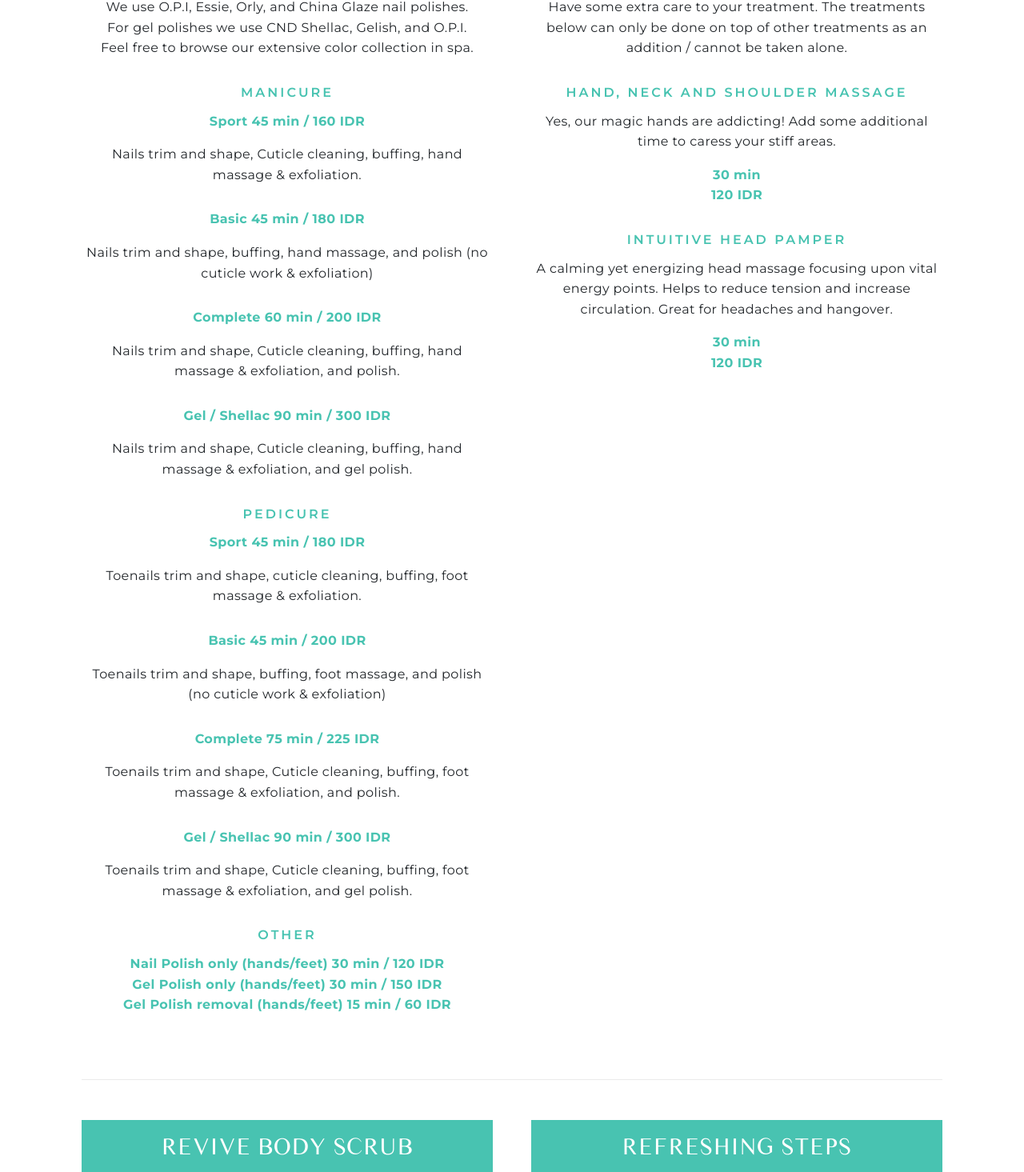
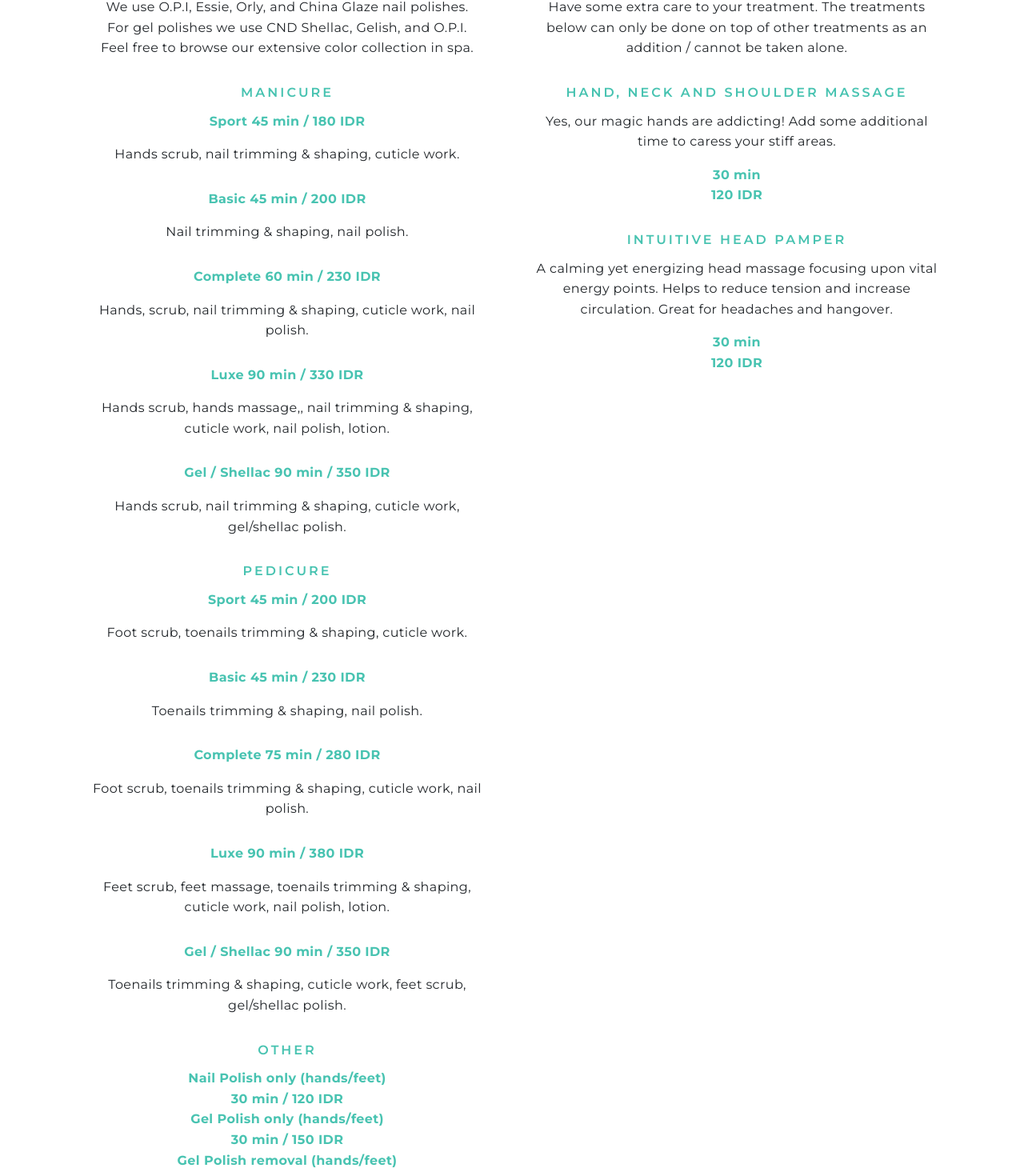
Before and after one commit to aldipee/redayspa, a Next.js app: page /treatment-menu in a window 1280 px wide. Shown: the part 4305-5770 px from the top of the page at 80% size. Built offline with nearby package versions, Linux system fonts and the light colour scheme.

Commit message:
nail desc

```diff
--- a/pages/treatment-menu.js
+++ b/pages/treatment-menu.js
@@ -351,34 +351,42 @@ export default function Home() {
                         <div className='sm-heading'>MANICURE</div>
                         <div className='mb30'>
                           <p className='font-bold green'>
-                            Sport 45 min / 160 IDR
+                            Sport 45 min / 180 IDR
                           </p>
                           <p>
-                            Nails trim and shape, Cuticle cleaning, buffing, hand massage & exfoliation.
+                            Hands scrub, nail trimming & shaping, cuticle work.
                           </p>
                         </div>
                         <div className='mb30'>
                           <p className='font-bold green'>
-                            Basic 45 min / 180 IDR
+                            Basic 45 min / 200 IDR
                           </p>
                           <p>
-                            Nails trim and shape, buffing, hand massage, and polish (no cuticle work & exfoliation)
+                            Nail trimming & shaping, nail polish.
                           </p>
                         </div>
                         <div className='mb30'>
                           <p className='font-bold green'>
-                            Complete 60 min / 200 IDR
+                            Complete 60 min / 230 IDR
                           </p>
                           <p>
-                            Nails trim and shape, Cuticle cleaning, buffing, hand massage & exfoliation, and polish.
+                            Hands, scrub, nail trimming & shaping, cuticle work, nail polish.
                           </p>
                         </div>
                         <div className='mb30'>
                           <p className='font-bold green'>
-                            Gel / Shellac 90 min / 300 IDR
+                            Luxe 90 min / 330 IDR
                           </p>
                           <p>
-                            Nails trim and shape, Cuticle cleaning, buffing, hand massage & exfoliation, and gel polish.
+                            Hands scrub, hands massage,, nail trimming & shaping, cuticle work, nail polish, lotion.
+                          </p>
+                        </div>
+                        <div className='mb30'>
+                          <p className='font-bold green'>
+                            Gel / Shellac 90 min / 350 IDR
+                          </p>
+                          <p>
+                            Hands scrub, nail trimming & shaping, cuticle work, gel/shellac polish.
                           </p>
                         </div>
                       </div>
@@ -386,34 +394,42 @@ export default function Home() {
                         <div className='sm-heading'>PEDICURE</div>
                         <div className='mb30'>
                           <p className='font-bold green'>
-                            Sport 45 min / 180 IDR
+                            Sport 45 min / 200 IDR
                           </p>
                           <p>
-                            Toenails trim and shape, cuticle cleaning, buffing, foot massage & exfoliation.
+                            Foot scrub, toenails trimming & shaping, cuticle work.
                           </p>
                         </div>
                         <div className='mb30'>
                           <p className='font-bold green'>
-                            Basic 45 min / 200 IDR
+                            Basic 45 min / 230 IDR
                           </p>
                           <p>
-                            Toenails trim and shape, buffing, foot massage, and polish (no cuticle work & exfoliation)
+                            Toenails trimming & shaping, nail polish.
                           </p>
                         </div>
                         <div className='mb30'>
                           <p className='font-bold green'>
-                            Complete 75 min / 225 IDR
+                            Complete 75 min / 280 IDR
                           </p>
                           <p>
-                            Toenails trim and shape, Cuticle cleaning, buffing, foot massage & exfoliation, and polish.
+                            Foot scrub, toenails trimming & shaping, cuticle work, nail polish.
                           </p>
                         </div>
                         <div className='mb30'>
                           <p className='font-bold green'>
-                            Gel / Shellac 90 min / 300 IDR
+                            Luxe 90 min / 380 IDR
                           </p>
                           <p>
-                            Toenails trim and shape, Cuticle cleaning, buffing, foot massage & exfoliation, and gel polish.
+                            Feet scrub, feet massage, toenails trimming & shaping, cuticle work, nail polish, lotion.
+                          </p>
+                        </div>
+                        <div className='mb30'>
+                          <p className='font-bold green'>
+                            Gel / Shellac 90 min / 350 IDR
+                          </p>
+                          <p>
+                            Toenails trimming & shaping, cuticle work, feet scrub, gel/shellac polish.
                           </p>
                         </div>
                       </div>
@@ -421,11 +437,17 @@ export default function Home() {
                         <div className='sm-heading'>OTHER</div>
                         <div className='mb30'>
                           <p className='font-bold green'>
-                            Nail Polish only (hands/feet) 30 min / 120 IDR
+                            Nail Polish only (hands/feet)
                             <br />
-                            Gel Polish only (hands/feet) 30 min / 150 IDR
+                            30 min / 120 IDR
                             <br />
-                            Gel Polish removal (hands/feet) 15 min / 60 IDR
+                            Gel Polish only (hands/feet)
+                            <br />
+                            30 min / 150 IDR
+                            <br />
+                            Gel Polish removal (hands/feet)
+                            <br />
+                            15 min / 60 IDR
                           </p>
                         </div>
                       </div>
```
